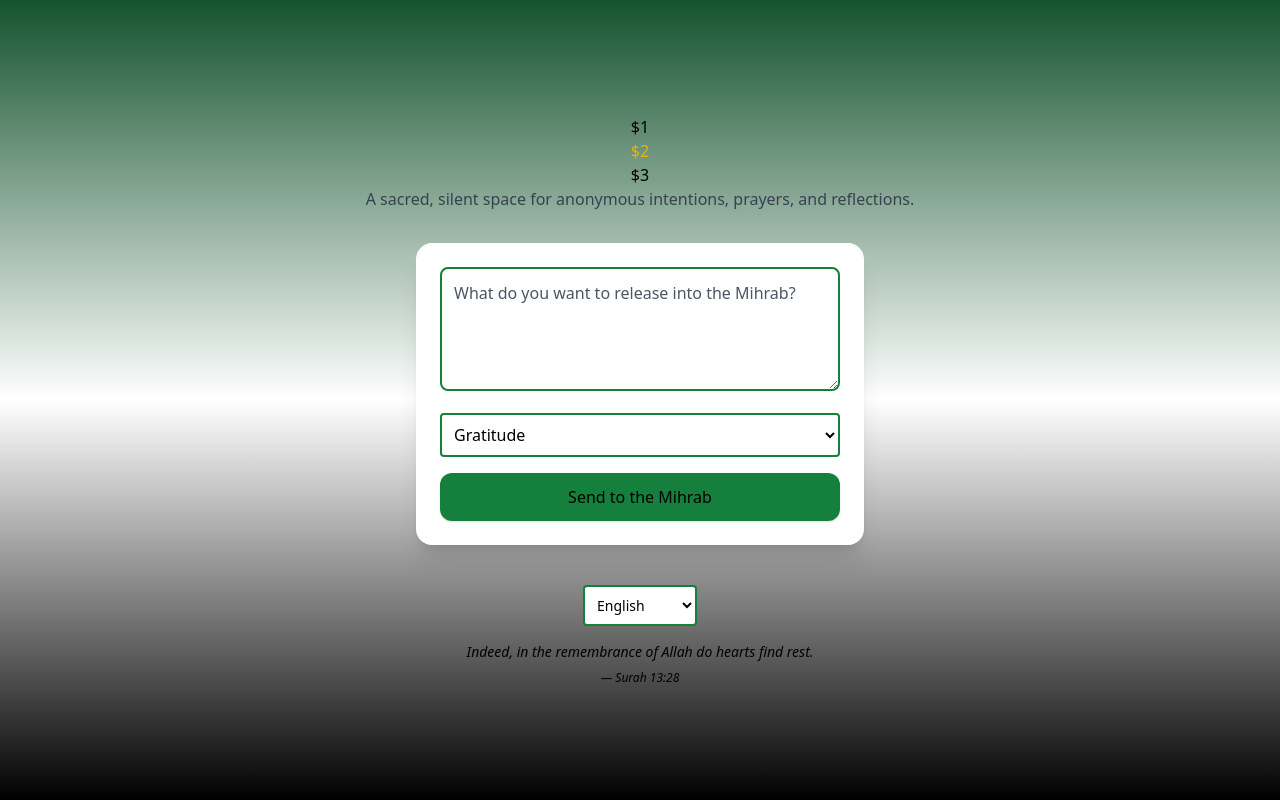
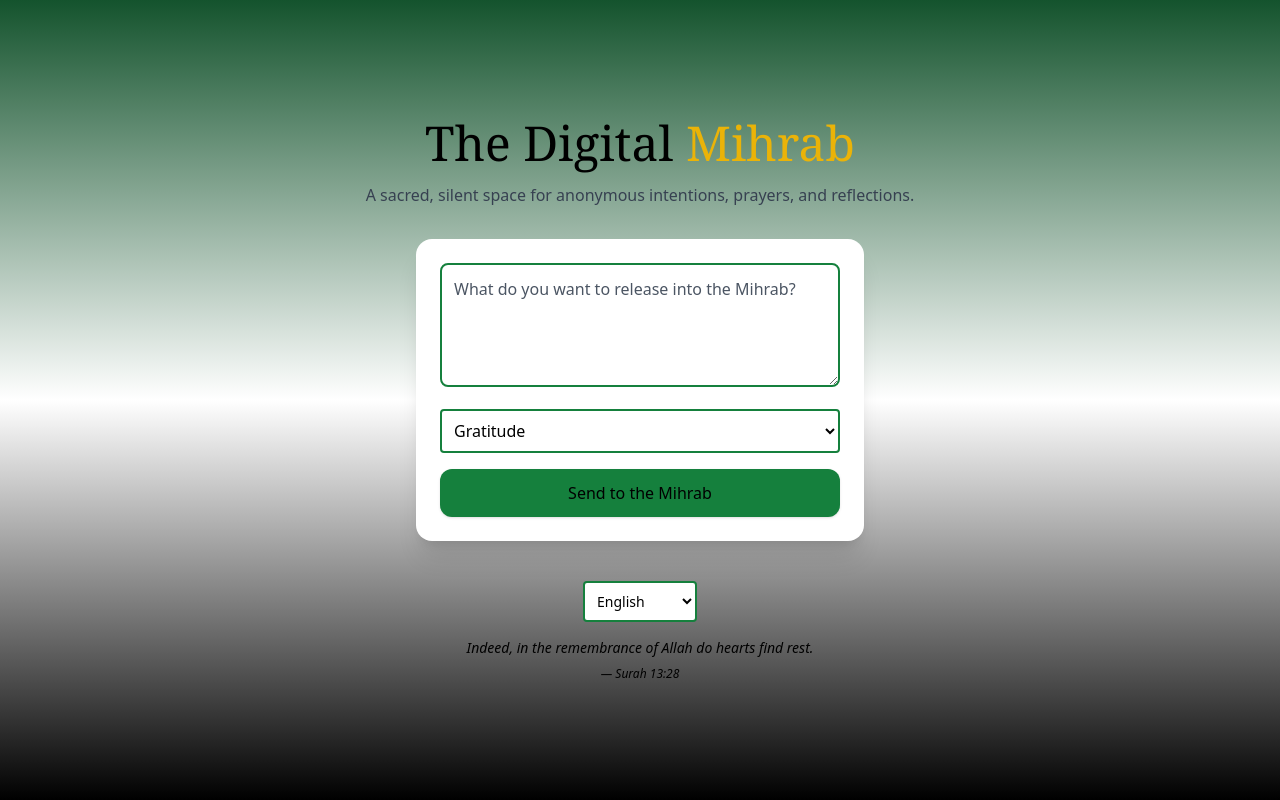
Before and after one commit to DanDMWG/DigitalMihrab, a React (Vite) app: page / in a window 1280 px wide. Built offline with nearby package versions, Linux system fonts and the light colour scheme.

Commit message:
123 hopefully gone

```diff
--- a/src/components/DigitalMihrab.jsx
+++ b/src/components/DigitalMihrab.jsx
@@ -106,7 +106,9 @@ export default function DigitalMihrab() {
   return (
     <div className="min-h-screen bg-gradient-to-b from-green-900 via-white to-black text-black flex flex-col items-center justify-center p-6 relative">
       <div className="relative z-10 w-full flex flex-col items-center">
-        $1<span className="text-yellow-500">$2</span>$3
+        <h1 className="text-3xl md:text-5xl font-serif mb-4 text-center">
+  The Digital <span className="text-yellow-500">Mihrab</span>
+</h1>
         <p className="text-center max-w-xl mb-8 text-gray-700">
           A sacred, silent space for anonymous intentions, prayers, and reflections.
         </p>
```
